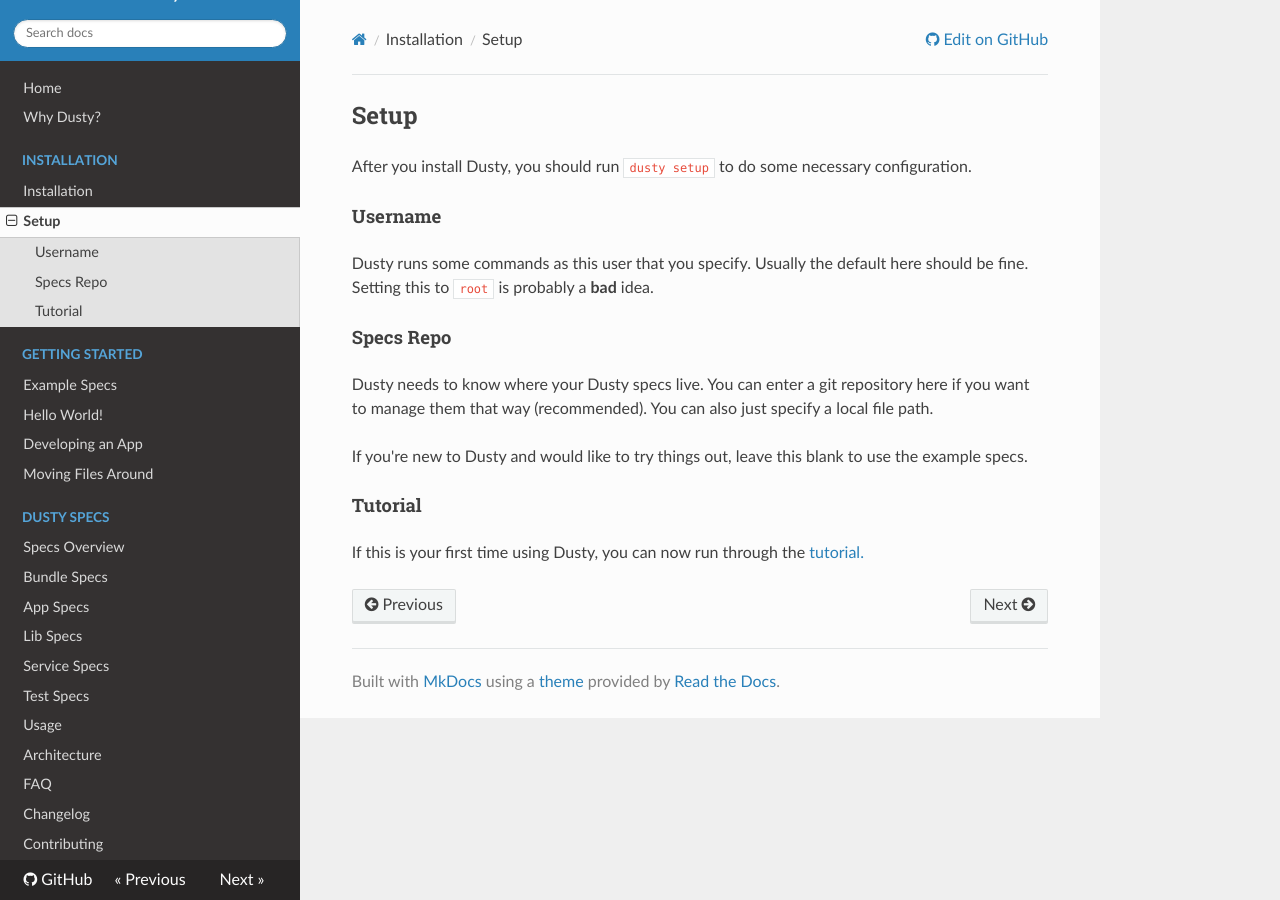
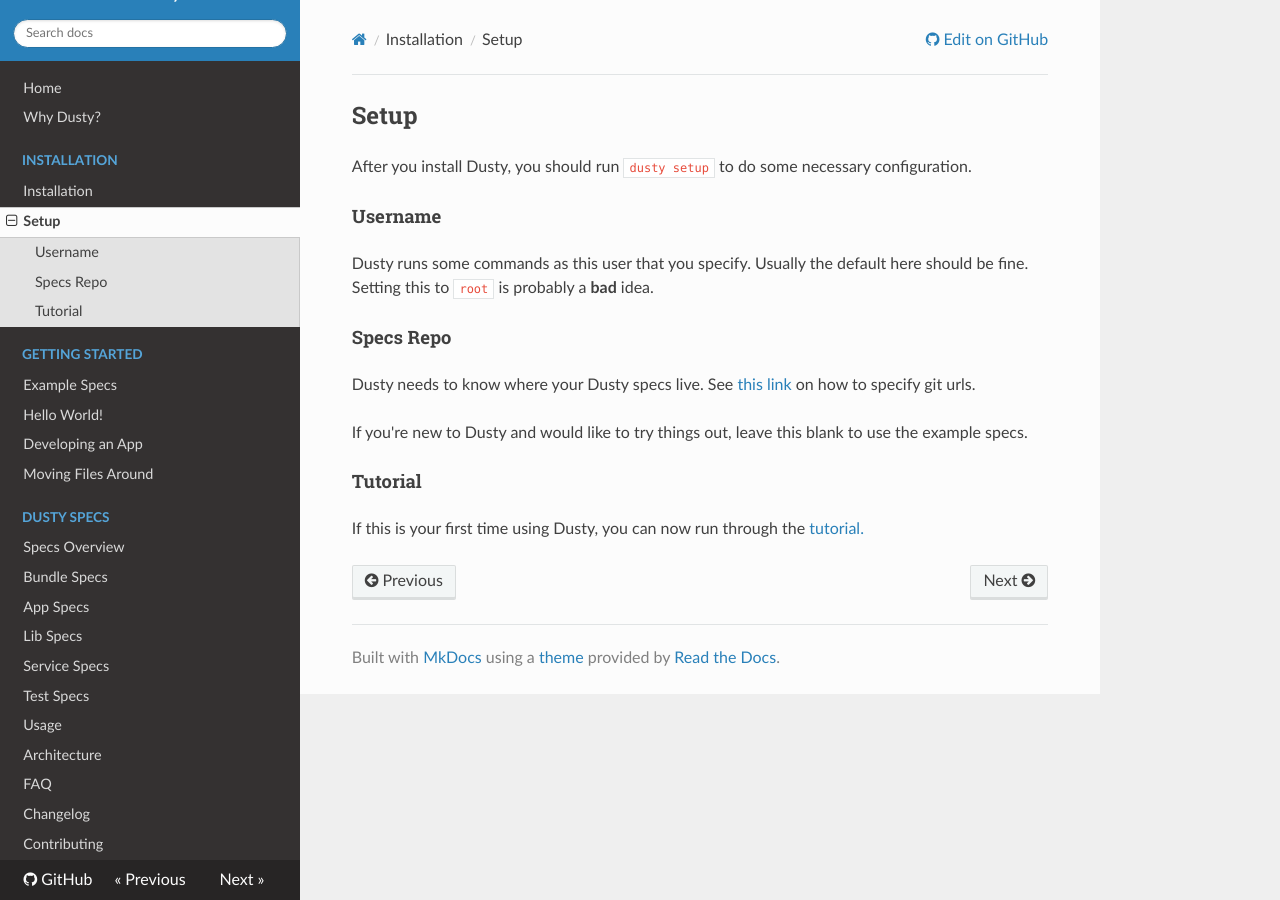
Before and after one commit to gamechanger/dusty, an MkDocs documentation site: the page built from docs/setup.md, in a window 1280 px wide. Built offline with MkDocs 1.6.1, drawn with Linux system fonts in a browser that asks for light colours; nearby versions of some CDN libraries; old or Windows-style settings are respelled for this version of MkDocs.

Commit message:
add in documentation for new urls

```diff
--- a/docs/setup.md
+++ b/docs/setup.md
@@ -10,9 +10,7 @@
 
 #### Specs Repo
 
-Dusty needs to know where your Dusty specs live.  You can enter a git
-repository here if you want to manage them that way (recommended).  You
-can also just specify a local file path.
+Dusty needs to know where your Dusty specs live.  See [this link](./specs/app-specs.md#repo) on how to specify git urls.
 
 If you're new to Dusty and would like to try things out, leave this blank
 to use the example specs.
```
Also changed, not shown: docs/changelog.md (+1 -0 lines), docs/specs/app-specs.md (+4 -0 lines).
